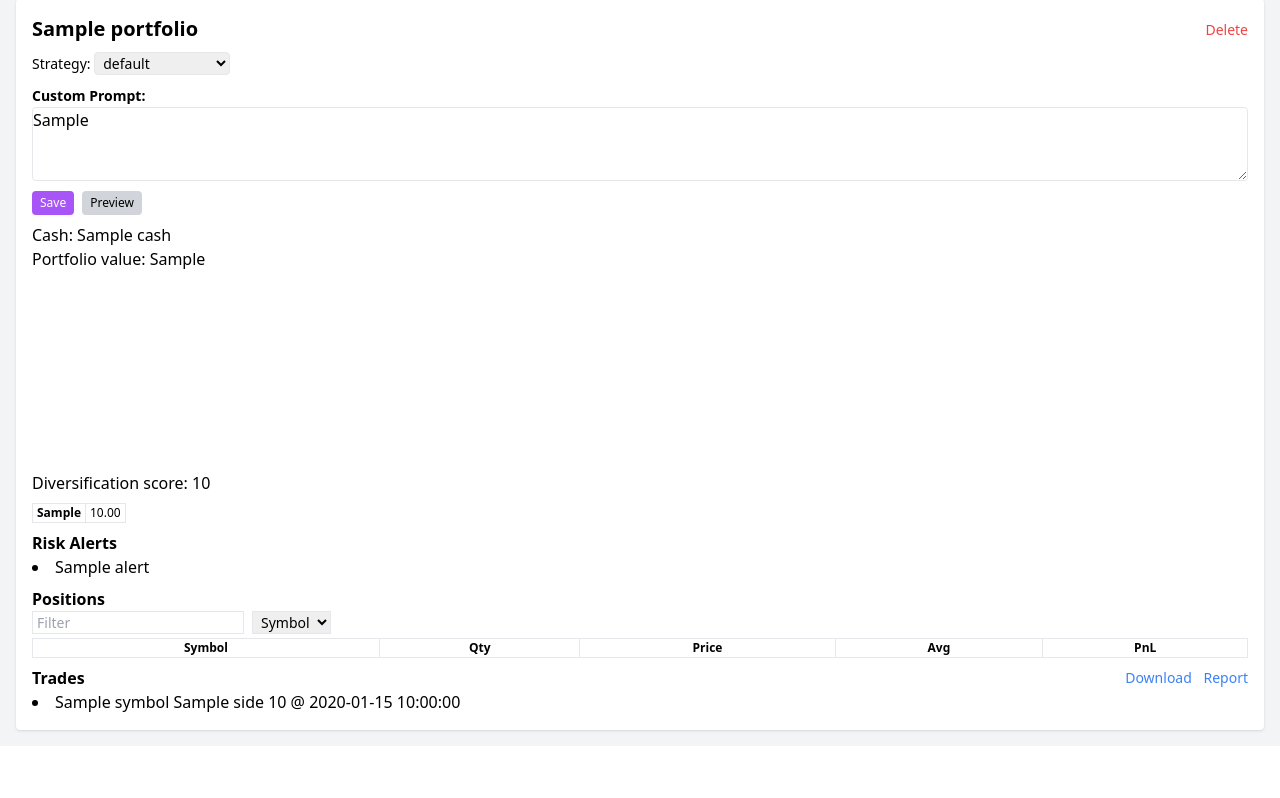
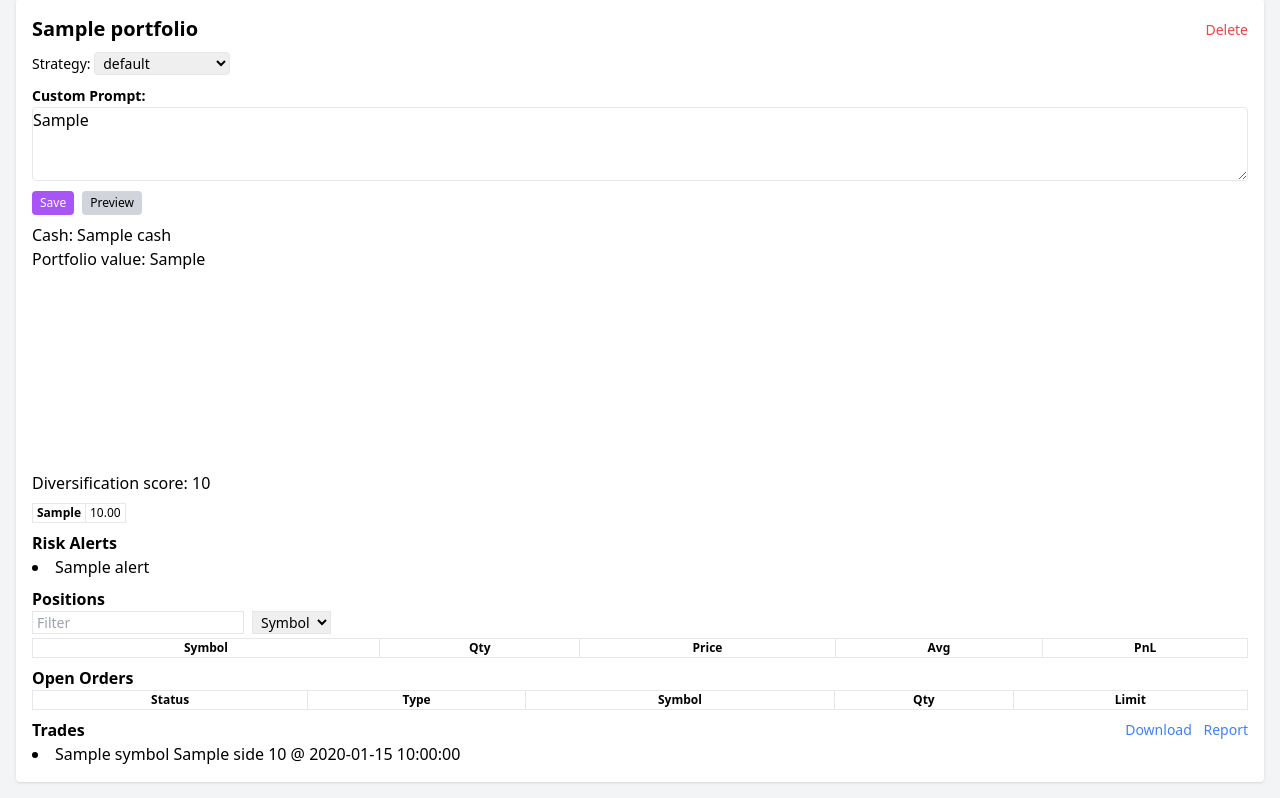
Before and after one commit to 0x92/alpaca-ai-trading-bot, a Flask app: template templates/dashboard.html in a window 1280 px wide. Shown: the part 169-967 px from the top of the page. Before the commit the page ends 903 px from the top, so only its background shows below. Run offline with Flask 3, Linux system fonts and the light colour scheme; the template is opened without the code that fills it: most values are stand-ins (such as "Sample title", 1, 10 or a date in 2020); lists and menus that the app fills with data are empty; a map, chart or similar area stays blank; parts of the project's set-up code (start-up, migrations or seed data) failed here and were passed over; some libraries are stand-ins or nearby versions.

Commit message:
Implement open orders visualization

```diff
--- a/app.py
+++ b/app.py
@@ -58,6 +58,7 @@ def _portfolio_snapshot():
             logger.error("Failed to get info for %s: %s", p.name, exc)
             cash = "N/A"
             value = "N/A"
+        p.refresh_open_orders()
         divers = analyze_portfolio(p)
         p.correlation_matrix = divers["matrix"]
         p.diversification_score = divers["score"]
@@ -69,6 +70,7 @@ def _portfolio_snapshot():
                 "portfolio_value": value,
                 "positions": p.get_positions(),
                 "history": p.history[-5:],
+                "open_orders": p.open_orders,
                 "equity": p.equity_curve[-50:],
                 "equity_norm": manager.get_normalized_equity(p)[-50:],
                 "benchmark": bench[-50:],
@@ -149,6 +151,16 @@ def preview_prompt(name: str):
     return decision
 
 
+@app.route("/api/portfolio/<name>/orders")
+def api_orders(name: str):
+    """Return orders for a portfolio filtered by status."""
+    status = request.args.get("status", "open")
+    for p in manager.portfolios:
+        if p.name == name:
+            return {"orders": p.get_orders(status=status)}
+    return {"orders": []}
+
+
 @app.route("/portfolio/create", methods=["POST"])
 def create_portfolio():
     name = request.form.get("name")
--- a/templates/base.html
+++ b/templates/base.html
@@ -13,6 +13,7 @@
         const socket = io();
         const charts = {};
         const positionsStore = {};
+        const ordersStore = {};
 
         async function previewPrompt(name) {
             const form = document.querySelector(`#portfolio-${name} form[action$='set_prompt']`);
@@ -99,6 +100,39 @@
             }
         }
 
+        function renderOrders(name) {
+            const data = ordersStore[name] || [];
+            const table = document.getElementById('orders-' + name);
+            if (!table) return;
+            const tbody = table.querySelector('tbody');
+            tbody.innerHTML = '';
+            if (data.length === 0) {
+                const row = document.createElement('tr');
+                const td = document.createElement('td');
+                td.colSpan = 5;
+                td.textContent = 'No open orders';
+                row.appendChild(td);
+                tbody.appendChild(row);
+            } else {
+                data.forEach(o => {
+                    const row = document.createElement('tr');
+                    const cls = {
+                        new: 'text-blue-500',
+                        partially_filled: 'text-yellow-600',
+                        filled: 'text-green-600',
+                        canceled: 'text-red-600'
+                    }[o.status] || '';
+                    row.innerHTML =
+                        `<td class="border px-1 ${cls}">${o.status}</td>` +
+                        `<td class="border px-1">${o.order_type || o.type}</td>` +
+                        `<td class="border px-1">${o.symbol}</td>` +
+                        `<td class="border px-1">${o.qty}</td>` +
+                        `<td class="border px-1">${o.limit_price || ''}</td>`;
+                    tbody.appendChild(row);
+                });
+            }
+        }
+
         function attachPositionHandlers(name) {
             const sortSelect = document.getElementById('pos-sort-' + name);
             const filterInput = document.getElementById('pos-filter-' + name);
@@ -179,8 +213,10 @@
                 }
 
                 positionsStore[p.name] = p.positions || [];
+                ordersStore[p.name] = p.open_orders || [];
                 attachPositionHandlers(p.name);
                 renderPositions(p.name);
+                renderOrders(p.name);
             });
         }
 
--- a/templates/dashboard.html
+++ b/templates/dashboard.html
@@ -91,6 +91,21 @@
                 <tbody></tbody>
             </table>
         </div>
+        <div class="mt-2">
+            <h3 class="font-semibold">Open Orders</h3>
+            <table class="text-xs border w-full" id="orders-{{ p.name }}">
+                <thead>
+                    <tr>
+                        <th class="border px-1">Status</th>
+                        <th class="border px-1">Type</th>
+                        <th class="border px-1">Symbol</th>
+                        <th class="border px-1">Qty</th>
+                        <th class="border px-1">Limit</th>
+                    </tr>
+                </thead>
+                <tbody></tbody>
+            </table>
+        </div>
         <div class="flex items-center justify-between mt-2">
             <h3 class="font-semibold">Trades</h3>
             <div class="space-x-2 text-sm">
```
Also changed, not shown: Tasks.md (+7 -7 lines), app/portfolio_manager.py (+14 -0 lines).
